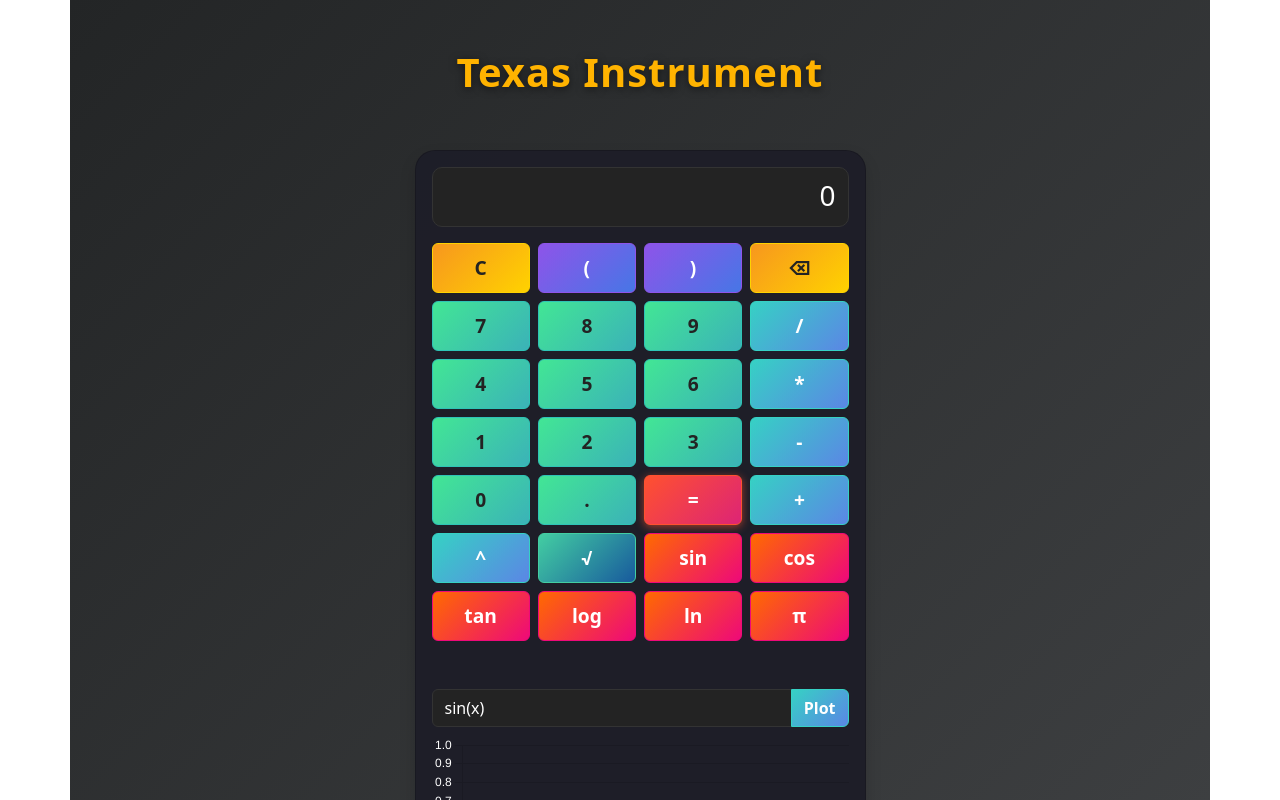
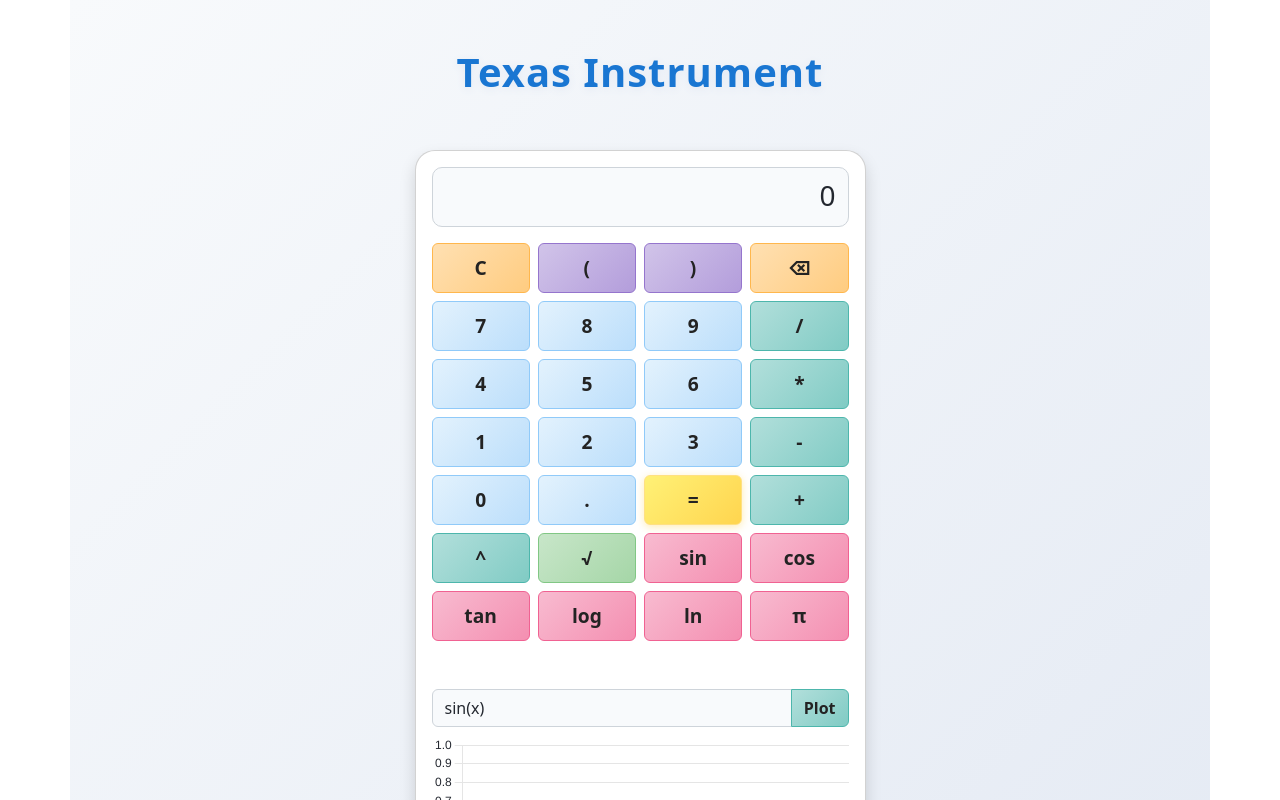
Before and after one commit to ssaengs/scientifc-calculator, a React (Create React App) app: page / in a window 1280 px wide. Shown: the top 800 px of the page. Built offline with nearby package versions, Linux system fonts and the light colour scheme; the HTML template or start-up script is replaced by a standard one.

Commit message:
style: switch to light-based theme for calculator UI

```diff
--- a/src/App.js
+++ b/src/App.js
@@ -110,43 +110,43 @@
   };
 
   return (
-    <div className="container py-5" style={{ background: 'linear-gradient(135deg, #232526 0%, #414345 100%)', minHeight: '100vh' }}>
+    <div className="container py-5" style={{ background: 'linear-gradient(135deg, #f8fafc 0%, #e3e9f3 100%)', minHeight: '100vh' }}>
       <div className="row justify-content-center mb-4">
         <div className="col-md-6 col-lg-5">
-          <h1 style={{ color: '#ffb300', textAlign: 'center', fontWeight: 700, letterSpacing: 1, marginBottom: 30, textShadow: '0 2px 8px #0008' }}>
+          <h1 style={{ color: '#1976d2', textAlign: 'center', fontWeight: 700, letterSpacing: 1, marginBottom: 30, textShadow: '0 2px 8px #e3e9f3' }}>
             Texas Instrument
           </h1>
         </div>
       </div>
       <div className="row justify-content-center">
         <div className="col-md-6 col-lg-5">
-          <div className="card shadow calculator p-3" style={{borderRadius: 20, background: 'rgba(30,30,40,0.98)', color: '#fff'}}>
+          <div className="card shadow calculator p-3" style={{borderRadius: 20, background: '#fff', color: '#23272f'}}>
             <div className="mb-3">
-              <div className="form-control text-end fs-3" style={{height: '60px', borderRadius: 10, background: '#232323', color: '#fff', border: '1px solid #333'}} readOnly>{input || '0'}</div>
-              {error && <div className="text-danger small" style={{color: '#ff5252'}}>Invalid Expression</div>}
+              <div className="form-control text-end fs-3" style={{height: '60px', borderRadius: 10, background: '#f8fafc', color: '#23272f', border: '1px solid #ced4da'}} readOnly>{input || '0'}</div>
+              {error && <div className="text-danger small" style={{color: '#d32f2f'}}>Invalid Expression</div>}
             </div>
             <div className="mb-3">
               {buttons.map((row, i) => (
                 <div className="row g-2 mb-2" key={i}>
                   {row.map((btn) => {
-                    // Colorful button logic
+                    // Light theme button logic
                     let btnStyle = {};
                     let btnClass = 'btn btn-calc w-100';
                     if (!isNaN(btn) || btn === '.') {
                       // Numbers
-                      btnStyle = { background: 'linear-gradient(135deg, #42e695 0%, #3bb2b8 100%)', color: '#232323', border: '1px solid #2ec4b6', fontWeight: 600 };
+                      btnStyle = { background: 'linear-gradient(135deg, #e3f2fd 0%, #bbdefb 100%)', color: '#232323', border: '1px solid #90caf9', fontWeight: 600 };
                     } else if (btn === '=') {
-                      btnStyle = { background: 'linear-gradient(135deg, #ff512f 0%, #dd2476 100%)', color: '#fff', border: '1px solid #ff512f', fontWeight: 700, boxShadow: '0 2px 8px #ff512f99' };
+                      btnStyle = { background: 'linear-gradient(135deg, #fff176 0%, #ffd54f 100%)', color: '#232323', border: '1px solid #ffe082', fontWeight: 700, boxShadow: '0 2px 8px #ffe08299' };
                     } else if (['+', '-', '*', '/', '^'].includes(btn)) {
-                      btnStyle = { background: 'linear-gradient(135deg, #36d1c4 0%, #5b86e5 100%)', color: '#fff', border: '1px solid #36d1c4', fontWeight: 700 };
+                      btnStyle = { background: 'linear-gradient(135deg, #b2dfdb 0%, #80cbc4 100%)', color: '#232323', border: '1px solid #4db6ac', fontWeight: 700 };
                     } else if (btn === 'C' || btn === '⌫') {
-                      btnStyle = { background: 'linear-gradient(135deg, #f7971e 0%, #ffd200 100%)', color: '#232323', border: '1px solid #ffd200', fontWeight: 700 };
+                      btnStyle = { background: 'linear-gradient(135deg, #ffe0b2 0%, #ffcc80 100%)', color: '#232323', border: '1px solid #ffb74d', fontWeight: 700 };
                     } else if (btn === '√') {
-                      btnStyle = { background: 'linear-gradient(135deg, #43cea2 0%, #185a9d 100%)', color: '#fff', border: '1px solid #43cea2', fontWeight: 700 };
+                      btnStyle = { background: 'linear-gradient(135deg, #c8e6c9 0%, #a5d6a7 100%)', color: '#232323', border: '1px solid #81c784', fontWeight: 700 };
                     } else if (['sin','cos','tan','log','ln','π'].includes(btn)) {
-                      btnStyle = { background: 'linear-gradient(135deg, #ff6a00 0%, #ee0979 100%)', color: '#fff', border: '1px solid #ee0979', fontWeight: 700 };
+                      btnStyle = { background: 'linear-gradient(135deg, #f8bbd0 0%, #f48fb1 100%)', color: '#232323', border: '1px solid #f06292', fontWeight: 700 };
                     } else {
-                      btnStyle = { background: 'linear-gradient(135deg, #8e54e9 0%, #4776e6 100%)', color: '#fff', border: '1px solid #8e54e9', fontWeight: 700 };
+                      btnStyle = { background: 'linear-gradient(135deg, #d1c4e9 0%, #b39ddb 100%)', color: '#232323', border: '1px solid #9575cd', fontWeight: 700 };
                     }
                     return (
                       <div className="col" key={btn}>
@@ -168,16 +168,16 @@
                 <input
                   type="text"
                   className="form-control"
-                  style={{ background: '#232323', color: '#fff', border: '1px solid #333' }}
+                  style={{ background: '#f8fafc', color: '#23272f', border: '1px solid #ced4da' }}
                   value={graphExpr}
                   onChange={e => setGraphExpr(e.target.value)}
                   placeholder="e.g. sin(x), x^2, log(x), sqrt(x)"
                 />
-                <button className="btn btn-primary" style={{ background: 'linear-gradient(135deg, #36d1c4 0%, #5b86e5 100%)', border: '1px solid #36d1c4', color: '#fff', fontWeight: 700 }} onClick={plotGraph}>Plot</button>
+                <button className="btn btn-primary" style={{ background: 'linear-gradient(135deg, #b2dfdb 0%, #80cbc4 100%)', border: '1px solid #4db6ac', color: '#232323', fontWeight: 700 }} onClick={plotGraph}>Plot</button>
               </div>
-              {graphError && <div className="text-danger mb-2" style={{color: '#ff5252'}}>{graphError}</div>}
+              {graphError && <div className="text-danger mb-2" style={{color: '#d32f2f'}}>{graphError}</div>}
               <div style={{height: 300}}>
-                <Line data={graphData} options={{responsive: true, plugins: {legend: {display: false}}, scales: {x: {ticks: {color: '#fff'}}, y: {ticks: {color: '#fff'}}}}} />
+                <Line data={graphData} options={{responsive: true, plugins: {legend: {display: false}}, scales: {x: {ticks: {color: '#23272f'}}, y: {ticks: {color: '#23272f'}}}}} />
               </div>
             </div>
           </div>
```
